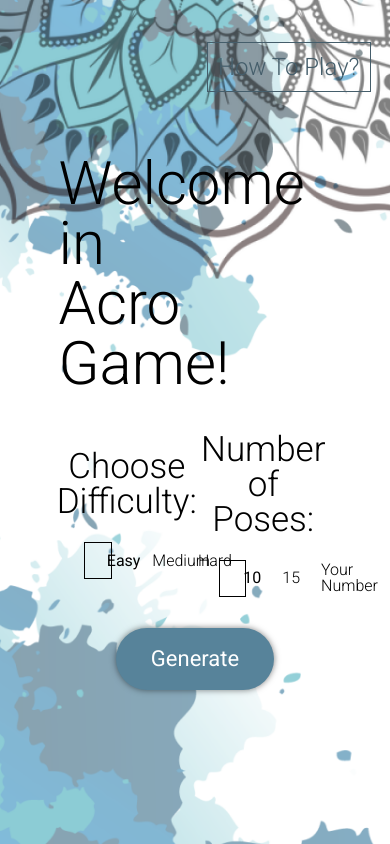
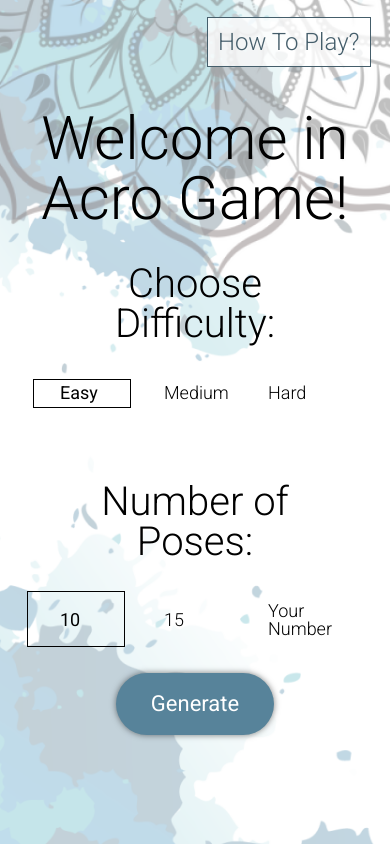
Before and after one commit to KajaPiechowka/Acro-Game, a React (Create React App) app in the folder akro-game/: page /#/ in a window 390 px wide. Built offline with nearby package versions, Linux system fonts and the light colour scheme.

Commit message:
media queries start

```diff
--- a/akro-game/src/scss/components/_forms.scss
+++ b/akro-game/src/scss/components/_forms.scss
@@ -4,11 +4,19 @@
   align-items: center;
   width: 100%;
   height: 50%;
+  @media (max-width: $media-phone) {
+    height: 60%;
+  }
   &__holder {
     width: 100%;
     height: 100%;
     display: flex;
     justify-content: center;
+    @media (max-width: $media-phone) {
+      flex-direction: column;
+      align-items: center;
+      justify-content: center;
+    }
   }
   &__section {
     display: flex;
@@ -16,11 +24,21 @@
     align-items: center;
     flex-direction: column;
     width: 50%;
+    @media (max-width: $media-phone) {
+      width: 100%;
+      &:first-child {
+        margin-bottom: 80px;
+      }
+    }
 
     span {
       font-size: 35px;
       margin-bottom: 30px;
       text-align: center;
+      @media (max-width: $media-phone) {
+        font-size: 40px;
+        margin-bottom: 40px;
+      }
     }
   }
   &__settings {
@@ -30,6 +48,10 @@
     justify-content: space-between;
     align-items: center;
     position: relative;
+    @media (max-width: $media-phone) {
+      width: 80%;
+      height: 30%;
+    }
   }
   &__settings-label {
     z-index: 2 !important;
@@ -41,6 +63,9 @@
     cursor: pointer;
     &:active {
       color: $dark-color;
+    }
+    @media (max-width: $media-phone) {
+      font-size: 18px;
     }
   }
   &__radio {
@@ -95,7 +120,6 @@
   border: 1px solid black;
   position: absolute;
   top: -30%;
-  z-index: 0 !important;
   transition: left 0.5s;
 }
 
--- a/akro-game/src/scss/main.scss
+++ b/akro-game/src/scss/main.scss
@@ -2,6 +2,7 @@
 @import "./variables/fonts";
 @import "./variables/colors";
 @import "./variables/mixins";
+@import "./variables/screen-sizes";
 
 @import "./pages/main-page";
 @import "./pages/not-found";
--- a/akro-game/src/scss/pages/_how-to-play.scss
+++ b/akro-game/src/scss/pages/_how-to-play.scss
@@ -1,11 +1,17 @@
 .how-to-play-button {
   @include link-style;
   position: absolute;
+
   right: 5%;
   top: 5%;
+
   background-color: inherit;
   &:active {
     outline: none;
+  }
+  @media (max-width: $media-phone) {
+    background-color: rgba(#ffffff, 0.8);
+    top: 2%;
   }
 }
 .blur {
@@ -28,6 +34,10 @@
   border-radius: 40px;
   z-index: 10 !important;
   border: 1px dashed $dark-color;
+  @media (max-width: $media-phone) {
+    width: 90%;
+    height: 60%;
+  }
   &__close-btn {
     border: 1px solid black;
     background-color: inherit;
@@ -53,6 +63,9 @@
     font-family: $font-main;
     font-size: 50px;
     color: $dark-color;
+    @media (max-width: $media-phone) {
+      margin-bottom: 40px;
+    }
   }
   &__text {
     font-family: $font-main;
@@ -60,11 +73,20 @@
     line-height: 27px;
     width: 60%;
     margin-top: 5%;
+    letter-spacing: 2px;
+    @media (max-width: $media-phone) {
+      font-size: 18px;
+      line-height: 24px;
+    }
+
     &-small {
       font-family: $font-main;
       font-size: 25px;
       line-height: 40px;
       color: $dark-color;
+      @media (max-width: $media-phone) {
+        margin-top: 10px;
+      }
     }
   }
 }
--- a/akro-game/src/scss/pages/_main-page.scss
+++ b/akro-game/src/scss/pages/_main-page.scss
@@ -1,16 +1,24 @@
 .hero {
   width: 100vw;
-  height: 100vh;
+  min-height: 100vh;
   background-image: url("../../assets/images/hero.png");
   background-size: cover;
   display: flex;
   justify-content: center;
   align-items: center;
   position: relative;
+  @media (max-width: $media-phone) {
+    min-height: 100vh;
+  }
 }
 .container {
   width: 70%;
   height: 70%;
+  @media (max-width: $media-tablet) {
+    width: 100%;
+    height: 100vh;
+    background-color: rgba(#ffffff, 0.5);
+  }
 }
 .main {
   display: flex;
@@ -22,6 +30,5 @@
 
   &__title {
     font-size: 60px;
-    border-radius: 60px;
   }
 }
--- /dev/null
+++ b/akro-game/src/scss/variables/_screen-sizes.scss
@@ -0,0 +1,3 @@
+$media-phone: 480px;
+$media-tablet: 768px;
+$media-screen: 1024px;
```
